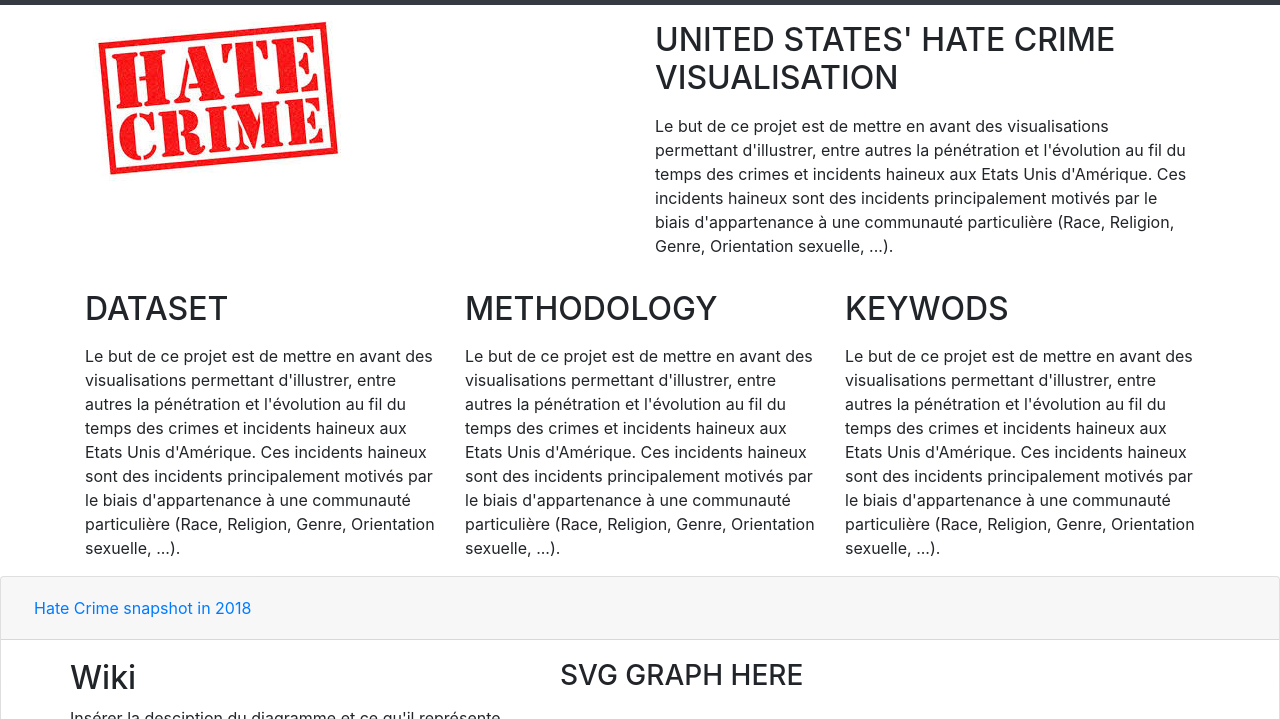
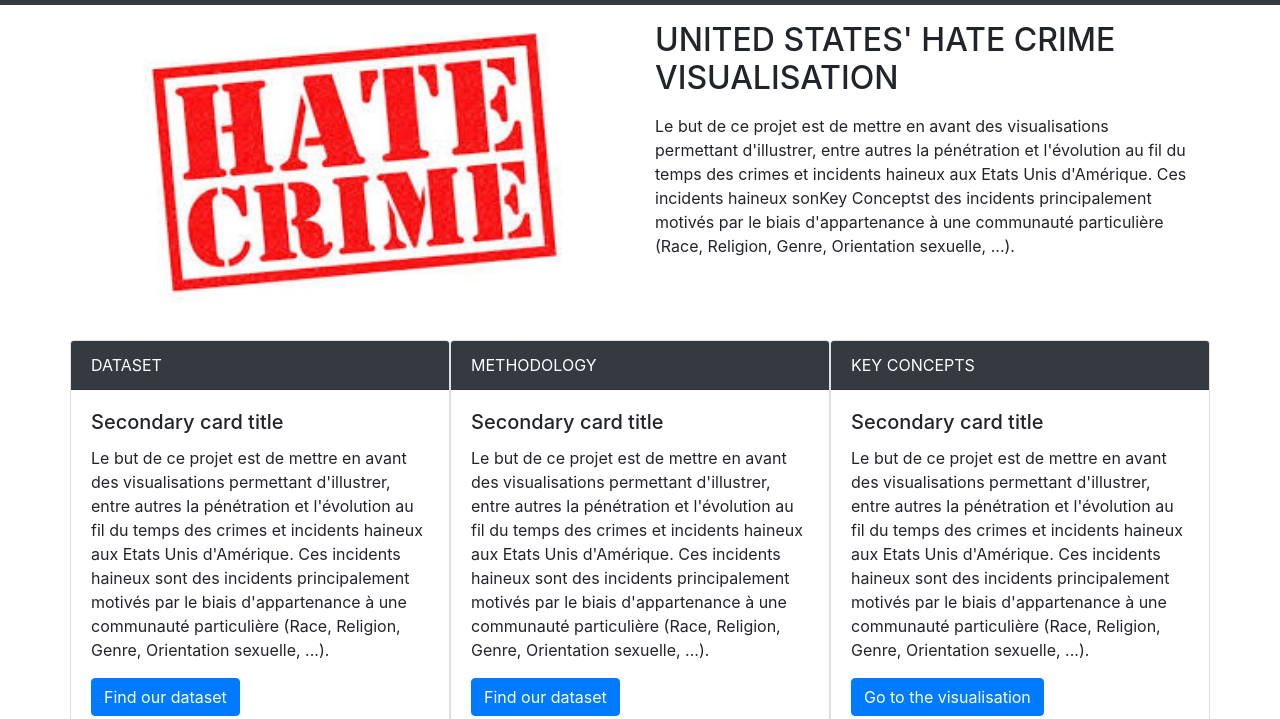
Before and after one commit to queezzy/USA_hate_crime_visualization, a website: page index.html in a window 1280 px wide. Shown: the part 81-800 px from the top of the page. Drawn offline with nearby package versions, Linux system fonts and the light colour scheme.

Commit message:
Design on the presentation part, adding boxes for dataset, methodology

```diff
--- a/index.html
+++ b/index.html
@@ -31,51 +31,64 @@
 
     </header>
 
-    <content-wrapper>
-      <div class="container">
+    <div class = "content-wrapper">
+      <div class="container mb-3">
         <div class="row">
-          <div class="col">
-            <img src="dist/img/hate_crime.jpeg" alt="">
+          <div class="col-6 d-flex flex-wrap align-items-center text-center">
+            <img src="dist/img/hate_crime.jpeg" height="450" width="450" alt="" class="img-fluid mx-auto">
           </div>
-          <div class="col">
+          <div class="col-6">
             <p><h2>UNITED STATES' HATE CRIME VISUALISATION</h2></p>
             <p>Le but de ce projet est de mettre en avant des visualisations permettant d'illustrer,
               entre autres la pénétration et l'évolution au fil du temps des crimes et incidents haineux aux Etats Unis d'Amérique.
-              Ces incidents haineux sont des incidents principalement motivés par le biais d'appartenance à une communauté particulière
+              Ces incidents haineux sonKey Conceptst des incidents principalement motivés par le biais d'appartenance à une communauté particulière
               (Race, Religion, Genre, Orientation sexuelle, ...).
             </p>
           </div>
         </div>
       </div>
-      <div class="container">
+      <div class="container mb-3">
         <div class="row">
-          <div class="col-4">
-            <p><h2>DATASET</h2></p>
-            <p>Le but de ce projet est de mettre en avant des visualisations permettant d'illustrer,
+          <div class="card  col-4 px-0">
+              <div class="card-header text-white bg-dark">DATASET</div>
+                <div class="card-body text-black">
+                  <h5 class="card-title">Secondary card title</h5>
+                  <p class="card-text">Le but de ce projet est de mettre en avant des visualisations permettant d'illustrer,
                     entre autres la pénétration et l'évolution au fil du temps des crimes et incidents haineux aux Etats Unis d'Amérique.
                     Ces incidents haineux sont des incidents principalement motivés par le biais d'appartenance à une communauté particulière
-              (Race, Religion, Genre, Orientation sexuelle, ...).
-            </p>
+                    (Race, Religion, Genre, Orientation sexuelle, ...). </p>
+                  <a href="#" class="btn btn-primary">Find our dataset</a>
                 </div>
-          <div class="col-4">
-            <p><h2>METHODOLOGY</h2></p>
-            <p>Le but de ce projet est de mettre en avant des visualisations permettant d'illustrer,
+          </div>
+
+          <div class="card  col-4 px-0">
+            <div class="card-header text-white bg-dark">METHODOLOGY</div>
+              <div class="card-body text-black">
+                <h5 class="card-title">Secondary card title</h5>
+                <p class="card-text">Le but de ce projet est de mettre en avant des visualisations permettant d'illustrer,
                   entre autres la pénétration et l'évolution au fil du temps des crimes et incidents haineux aux Etats Unis d'Amérique.
                   Ces incidents haineux sont des incidents principalement motivés par le biais d'appartenance à une communauté particulière
-              (Race, Religion, Genre, Orientation sexuelle, ...).
-            </p>
+                  (Race, Religion, Genre, Orientation sexuelle, ...). </p>
+                <a href="#" class="btn btn-primary">Find our dataset</a>
               </div>
-          <div class="col-4">
-            <p><h2>KEYWODS</h2></p>
-            <p>Le but de ce projet est de mettre en avant des visualisations permettant d'illustrer,
+          </div>
+
+          <div class="card  col-4 px-0">
+            <div class="card-header text-white bg-dark">KEY CONCEPTS</div>
+              <div class="card-body text-black">
+                <h5 class="card-title">Secondary card title</h5>
+                <p class="card-text">Le but de ce projet est de mettre en avant des visualisations permettant d'illustrer,
                   entre autres la pénétration et l'évolution au fil du temps des crimes et incidents haineux aux Etats Unis d'Amérique.
                   Ces incidents haineux sont des incidents principalement motivés par le biais d'appartenance à une communauté particulière
-              (Race, Religion, Genre, Orientation sexuelle, ...).
-            </p>
+                  (Race, Religion, Genre, Orientation sexuelle, ...). </p>
+                <a href="#" class="btn btn-primary">Go to the visualisation</a>
               </div>
           </div>
+
         </div>
-      <div class="accordion" id="accordionExample">
+      </div>
+
+      <div class="container accordion px-0" id="accordionExample">
         <div class="card">
           <div class="card-header" id="headingOne">
             <h2 class="mb-0">
@@ -208,7 +221,7 @@
           </div>
         </div>
       </div>
-    </content-wrapper>
+    </div>
     <footer>
 
     </footer>
```
Lines whose indentation alone changed are shown as unchanged.
